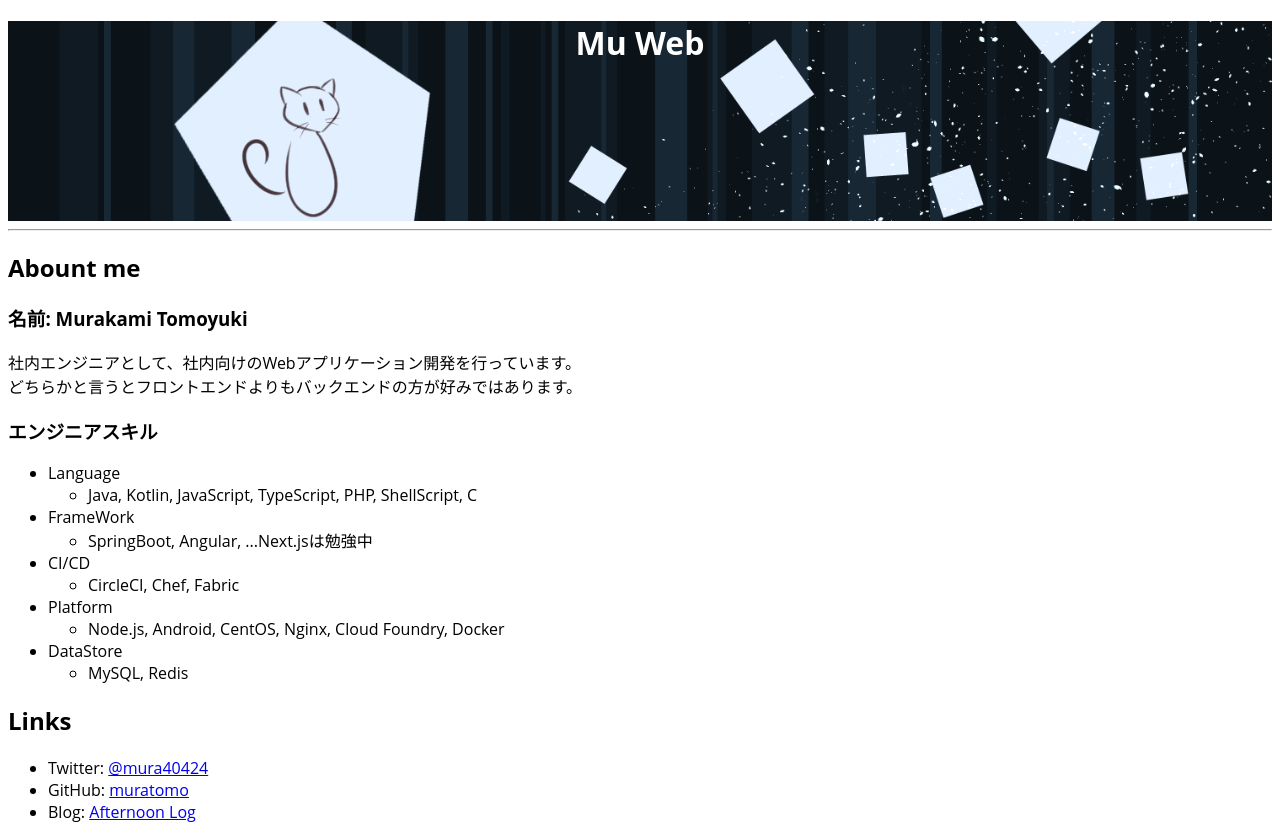
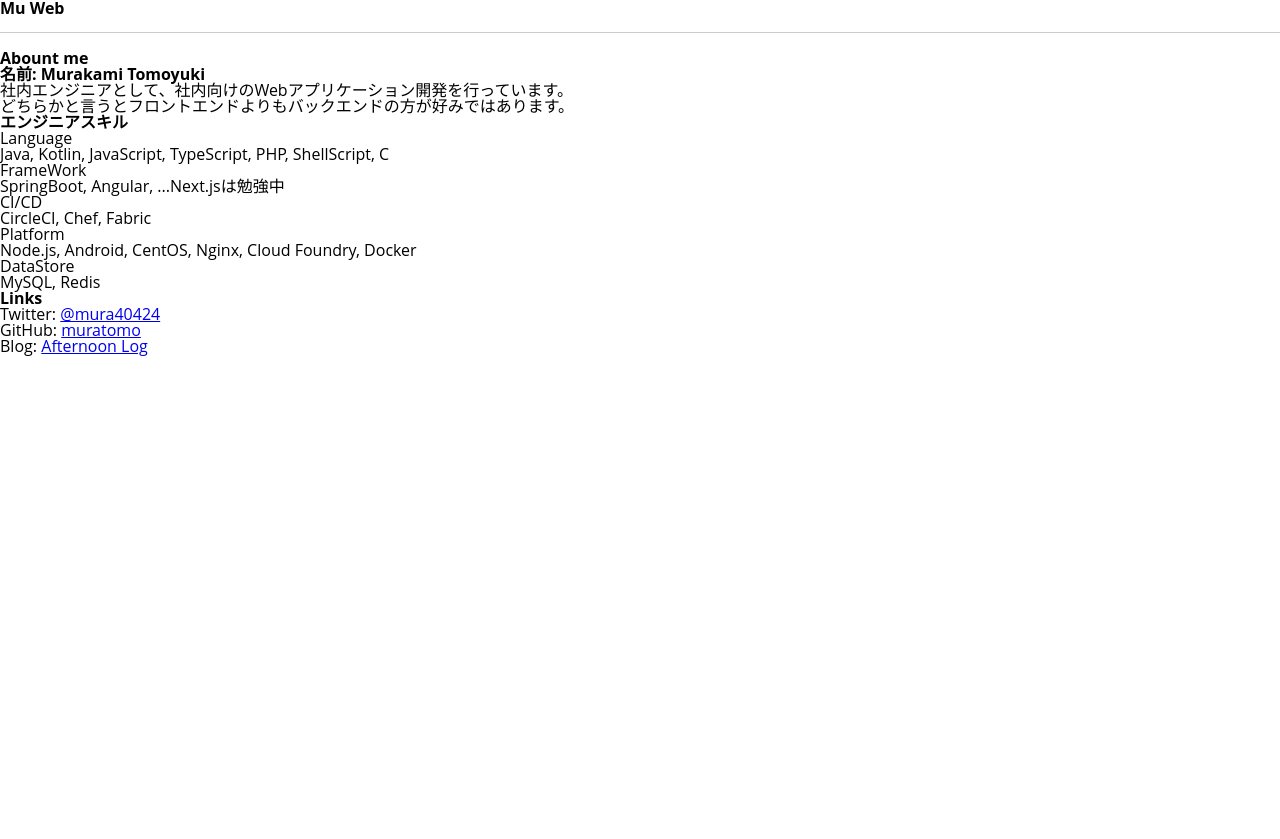
Before and after one commit to muratomo/mu-web, a Next.js app in the folder app/: page / in a window 1280 px wide. After the commit the page ends 800 px from the top, so only its background shows below. Built offline with nearby package versions, Linux system fonts and the light colour scheme.

Commit message:
add reset.css

```diff
--- /dev/null
+++ b/app/src/style/_reset.scss
@@ -0,0 +1,102 @@
+/*
+html5doctor.com Reset Stylesheet
+v1.6.1
+Last Updated: 2010-09-17
+Author: Richard Clark - http://richclarkdesign.com
+Twitter: @rich_clark
+*/
+
+html, body, div, span, object, iframe,
+h1, h2, h3, h4, h5, h6, p, blockquote, pre,
+abbr, address, cite, code,
+del, dfn, em, img, ins, kbd, q, samp,
+small, strong, sub, sup, var,
+b, i,
+dl, dt, dd, ol, ul, li,
+fieldset, form, label, legend,
+table, caption, tbody, tfoot, thead, tr, th, td,
+article, aside, canvas, details, figcaption, figure,
+footer, header, hgroup, menu, nav, section, summary,
+time, mark, audio, video {
+    margin:0;
+    padding:0;
+    border:0;
+    outline:0;
+    font-size:100%;
+    vertical-align:baseline;
+    background:transparent;
+}
+
+body {
+    line-height:1;
+}
+
+article,aside,details,figcaption,figure,
+footer,header,hgroup,menu,nav,section {
+    display:block;
+}
+
+nav ul {
+    list-style:none;
+}
+
+blockquote, q {
+    quotes:none;
+}
+
+blockquote:before, blockquote:after,
+q:before, q:after {
+    content:'';
+    content:none;
+}
+
+a {
+    margin:0;
+    padding:0;
+    font-size:100%;
+    vertical-align:baseline;
+    background:transparent;
+}
+
+/* change colours to suit your needs */
+ins {
+    background-color:#ff9;
+    color:#000;
+    text-decoration:none;
+}
+
+/* change colours to suit your needs */
+mark {
+    background-color:#ff9;
+    color:#000;
+    font-style:italic;
+    font-weight:bold;
+}
+
+del {
+    text-decoration: line-through;
+}
+
+abbr[title], dfn[title] {
+    border-bottom:1px dotted;
+    cursor:help;
+}
+
+table {
+    border-collapse:collapse;
+    border-spacing:0;
+}
+
+/* change border colour to suit your needs */
+hr {
+    display:block;
+    height:1px;
+    border:0;
+    border-top:1px solid #cccccc;
+    margin:1em 0;
+    padding:0;
+}
+
+input, select {
+    vertical-align:middle;
+}
--- a/app/src/style/index.scss
+++ b/app/src/style/index.scss
@@ -1,8 +1,12 @@
+@charset 'UTF-8';
+
+@import './reset';
+
 body {
   font-family: 'Open Sans', 'Century Gothic', sans-serif;
 }
 
-#title {
+.title {
   width: 100%;
   height: 200px;
   background-image: url('/header.png');
```
